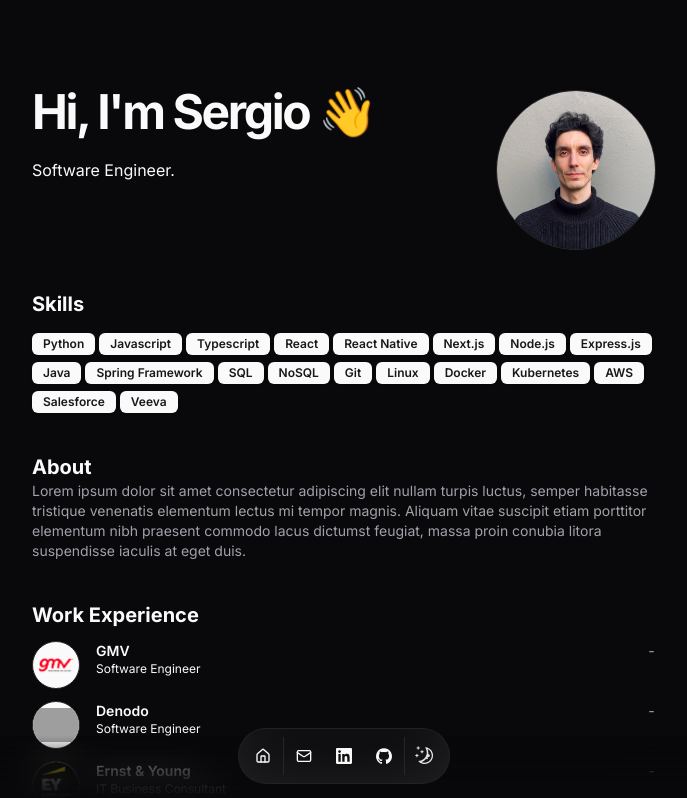
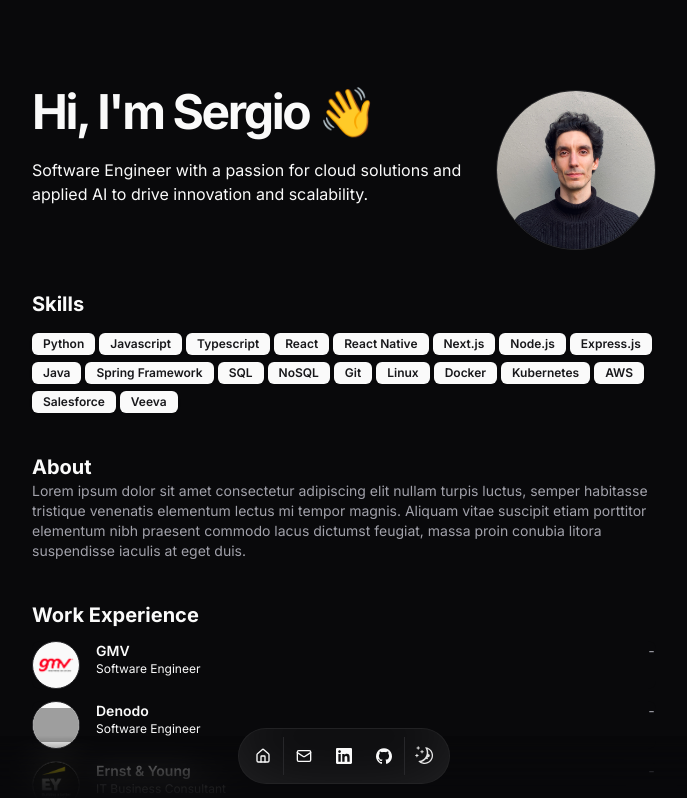
Before and after one commit to sergiolopezsouto/personal-website, a Next.js app: page / in a window 1280 px wide. Shown: the top 798 px of the page, without its empty margins (296-983 px from the left). Built offline with nearby package versions, Linux system fonts and the light colour scheme; grey boxes are pictures that could not be loaded.

Commit message:
updating description

```diff
--- a/src/app/layout.tsx
+++ b/src/app/layout.tsx
@@ -14,10 +14,7 @@ const fontSans = FontSans({
 
 export const metadata: Metadata = {
   metadataBase: new URL(DATA.url),
-  title: {
-    default: `${DATA.name} | Portfolio`,
-    template: `${DATA.name} | %s`,
-  },
+  title: `${DATA.name} | Portfolio`,
   description: DATA.description,
   authors: [{ name: DATA.name }],
   keywords: DATA.keywords,
--- a/src/data/data.tsx
+++ b/src/data/data.tsx
@@ -6,7 +6,8 @@ export const DATA = {
   location: "Madrid, Spain",
   url: "https://www.sergiolopezsouto.com",
   avatarUrl: "/personal/me.jpg",
-  description: "Software Engineer.",
+  description:
+    "Software Engineer with a passion for cloud solutions and applied AI to drive innovation and scalability.",
   keywords: [
     "Software Engineer",
     "Personal Website",
```
